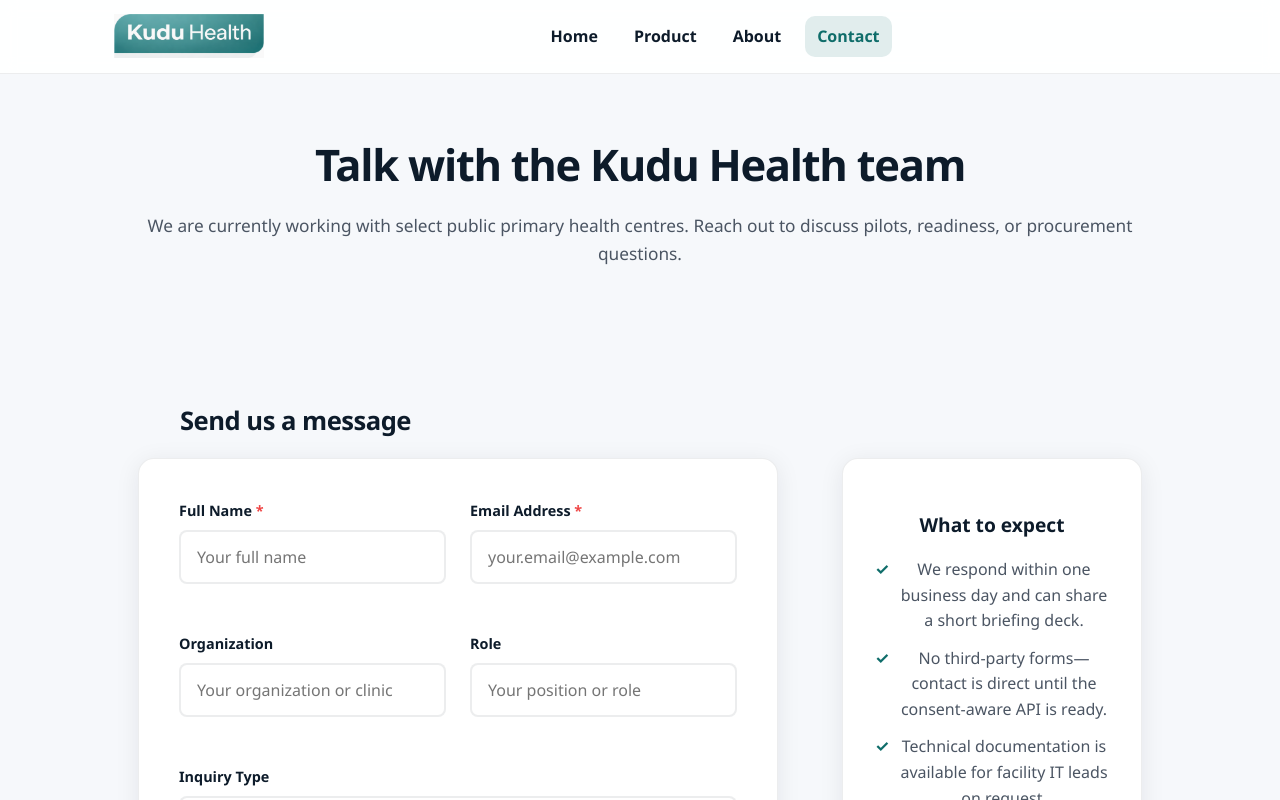
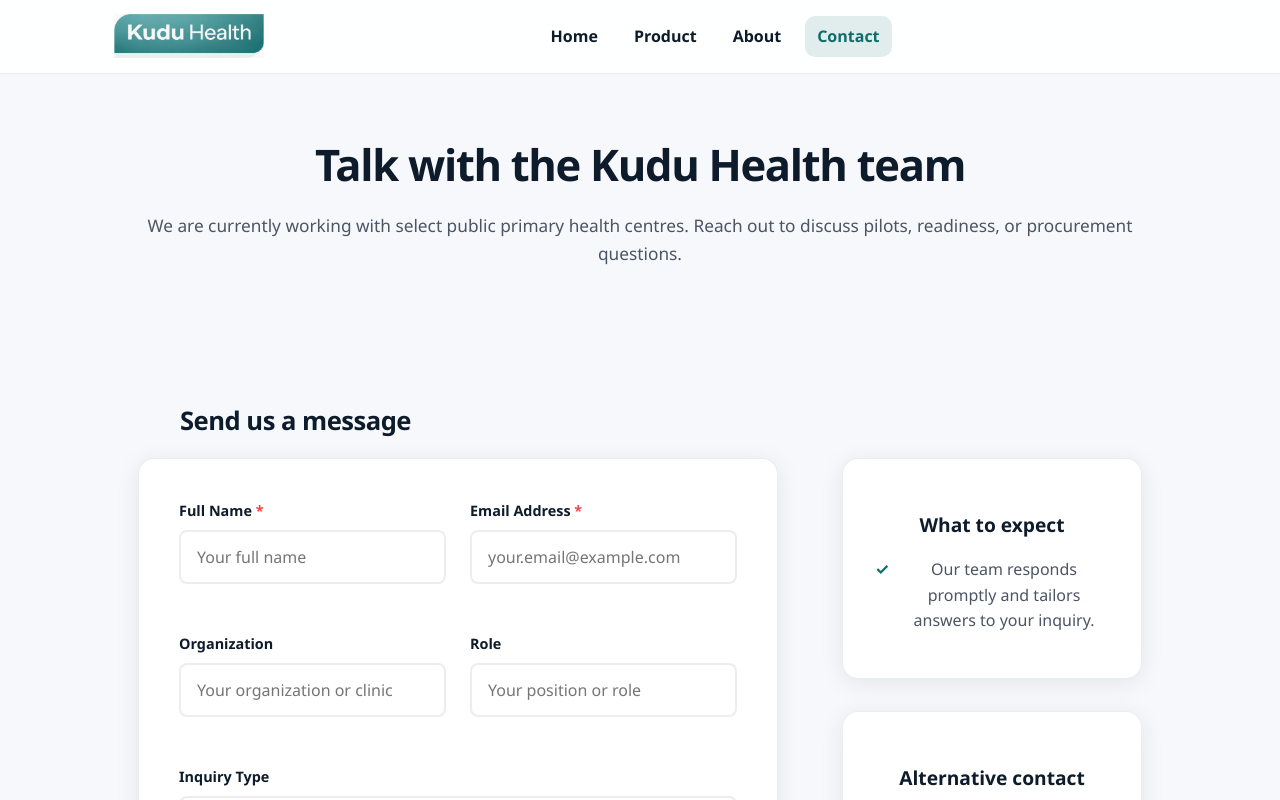
Before and after one commit to Zeeson-Information-Technology/kudu, a Next.js app in the folder apps/marketing/: page /contact in a window 1280 px wide. Shown: the top 800 px of the page. Built offline with nearby package versions, Linux system fonts and the light colour scheme.

Commit message:
update footerNote

```diff
--- a/apps/marketing/content/contact.ts
+++ b/apps/marketing/content/contact.ts
@@ -6,9 +6,5 @@
   email: "hello@kudu.health",
   emailCtaText: "Email hello@kudu.health",
   expectationsTitle: "What to expect",
-  notes: [
-    "We respond within one business day and can share a short briefing deck.",
-    "No third-party forms—contact is direct until the consent-aware API is ready.",
-    "Technical documentation is available for facility IT leads on request."
-  ]
+  notes: ["Our team responds promptly and tailors answers to your inquiry."]
 };
```
